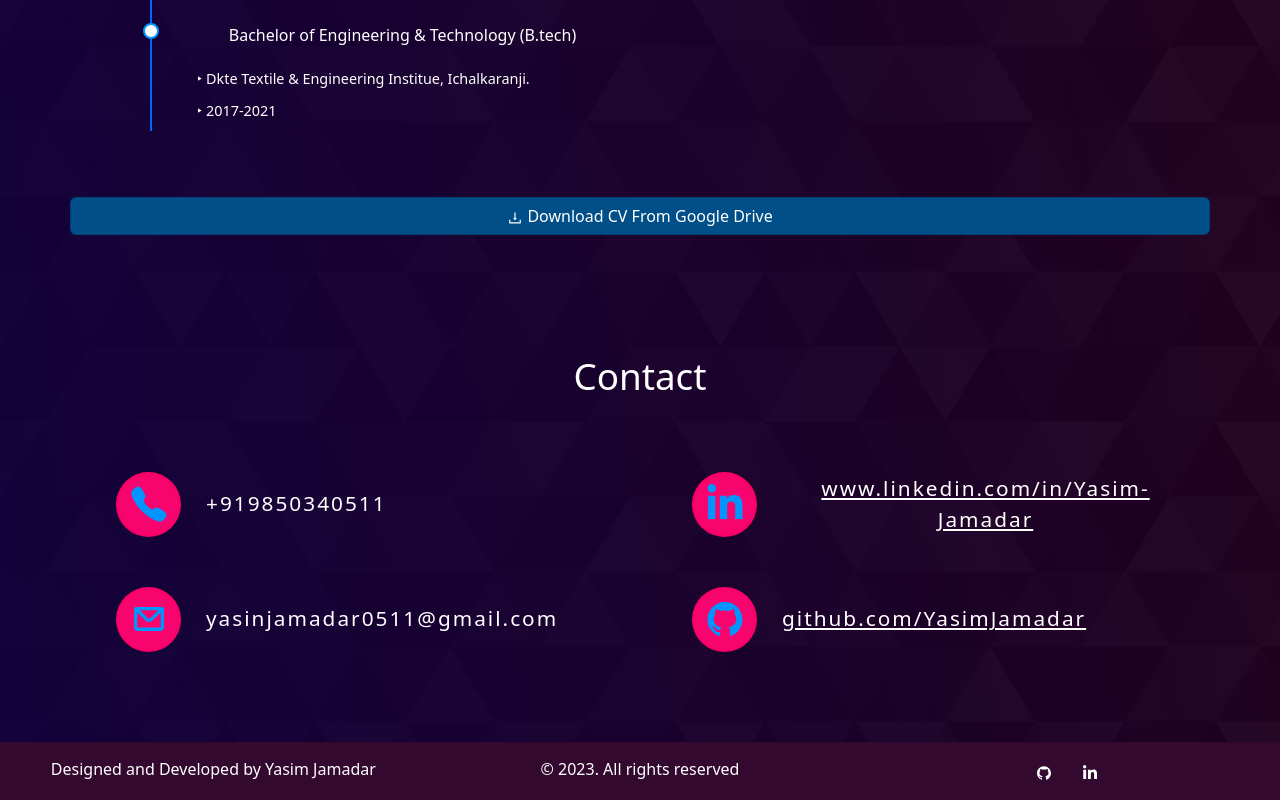
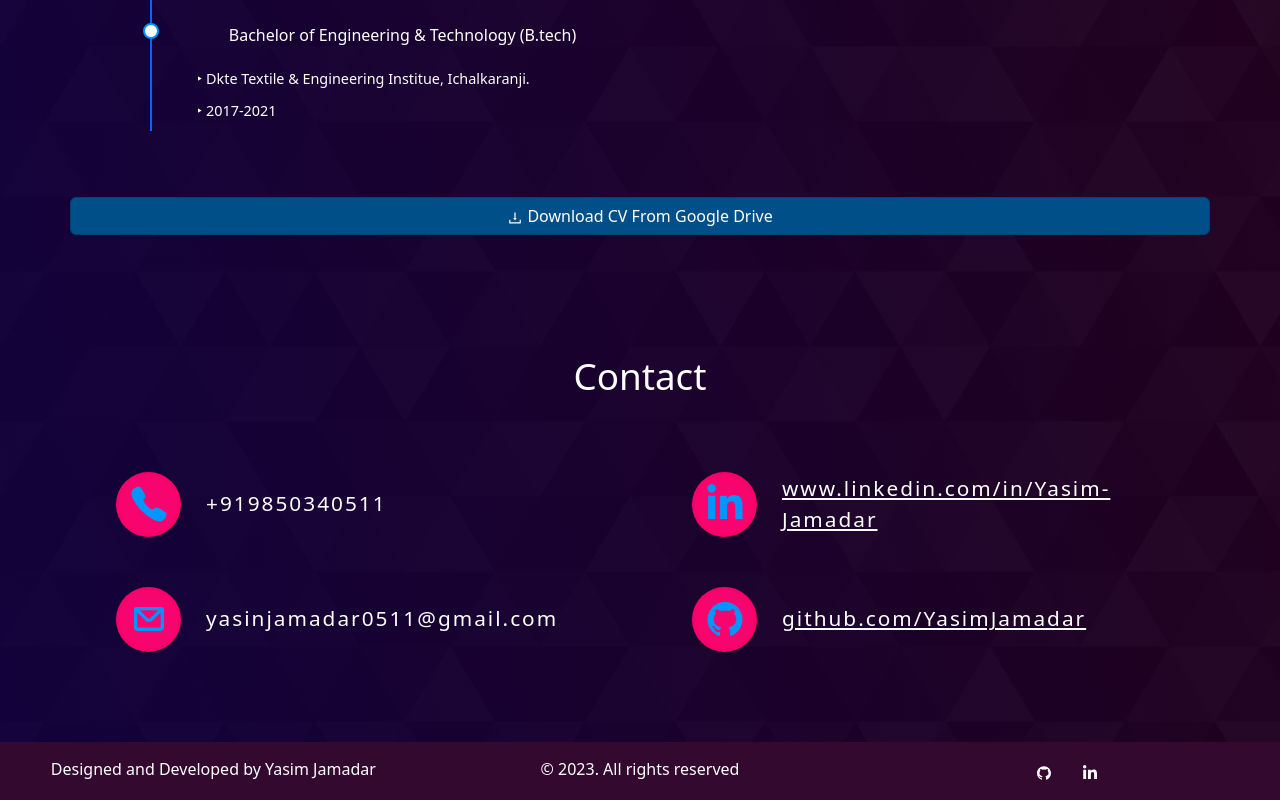
Before and after one commit to Yasin051197/Yasin051197.github.io, a React (Create React App) app: page / in a window 1280 px wide. Shown: the part 6854-7654 px from the top of the page. Built offline with nearby package versions, Linux system fonts and the light colour scheme.

Commit message:
added id

```diff
--- a/src/components/Contact/Contact.js
+++ b/src/components/Contact/Contact.js
@@ -70,16 +70,17 @@ function Contact() {
                 >
                   <FaLinkedinIn />
                 </a>
-                <span id="contact-linkedin">
+
                 <a
                   className="link-text-css"
+                  id="contact-linkedin"
                   target="_blank"
                   rel="noreferrer"
                   href="https://www.linkedin.com/in/yasim-jamadar-8a3a91209/"
                 >
                   www.linkedin.com/in/Yasim-Jamadar
                 </a>
-                </span>
+
               </li>
               <li className="social-icons-contect fifth">
                 <a
@@ -90,17 +91,15 @@ function Contact() {
                 >
                   <AiFillGithub />
                 </a>
-                <span id="contact-linkedin">
                 <a
                   className="link-text-css"
+                  id="contact-linkedin"
                   target="_blank"
                   rel="noreferrer"
                   href="https://github.com/Yasin051197"
                 >
                   github.com/YasimJamadar
                 </a>
-                </span>
-
               </li>
             </ul>
           </Col>
```
